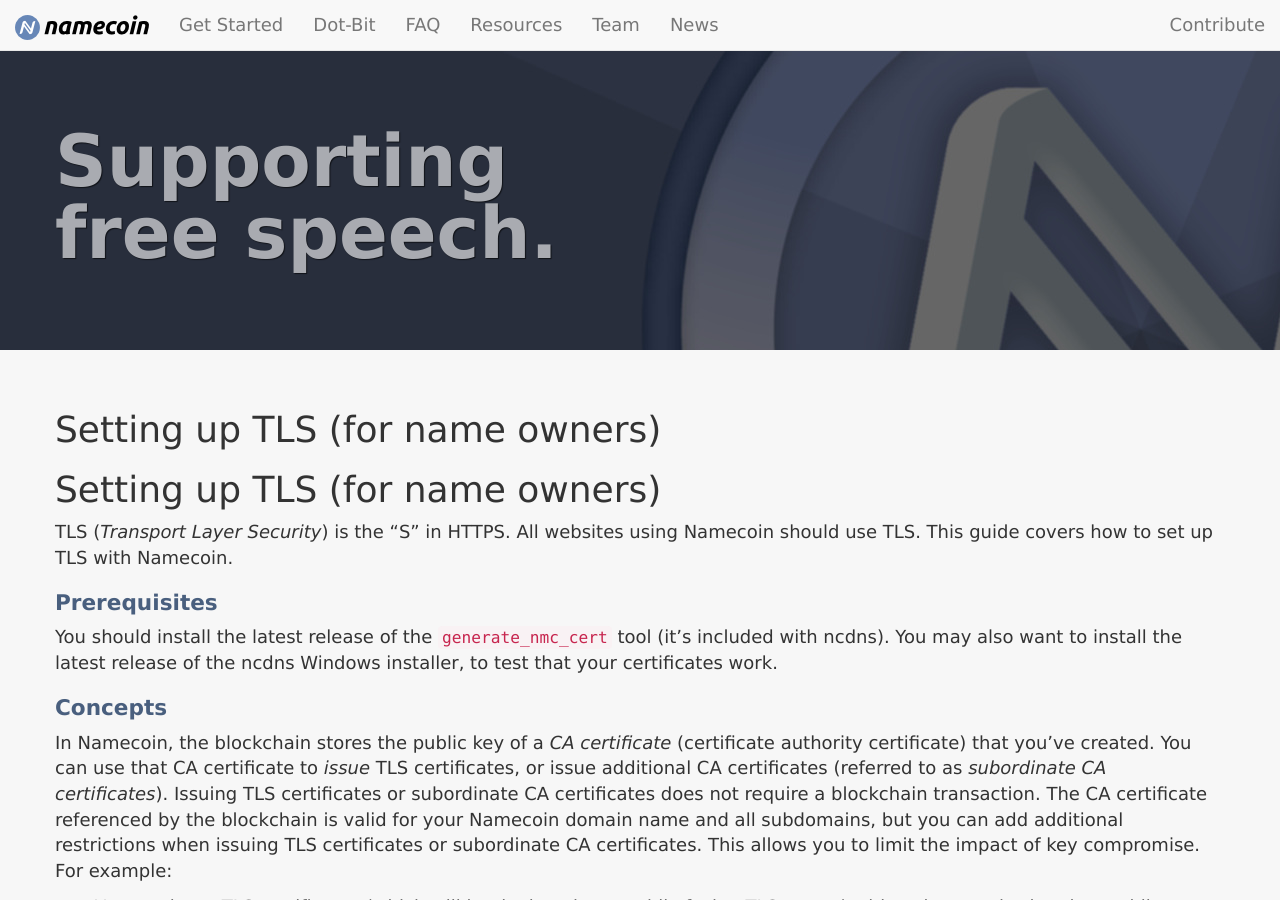
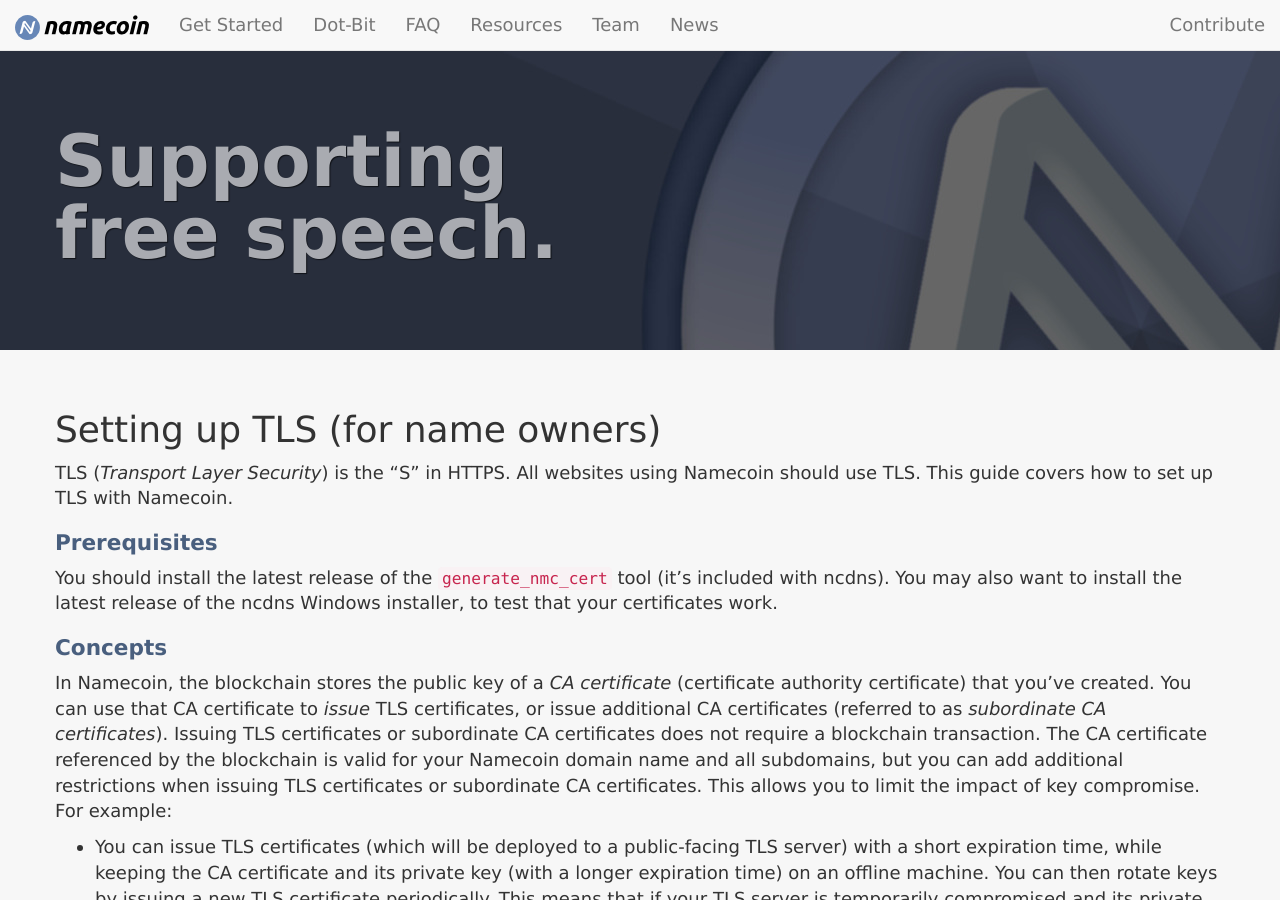
Before and after one commit to JeremyRand/namecoin.org, a Jekyll site: the page built from docs/name-owners/tls/index.md, in a window 1280 px wide and 900 px high. Built offline with Jekyll 4.4.1, drawn with Linux system fonts in a browser that asks for light colours.

Commit message:
Fix duplicated title

```diff
--- a/docs/name-owners/tls/index.md
+++ b/docs/name-owners/tls/index.md
@@ -4,8 +4,6 @@ title: Setting up TLS (for name owners)
 ---
 
 {::options parse_block_html="true" /}
-
-# Setting up TLS (for name owners)
 
 TLS (*Transport Layer Security*) is the "S" in HTTPS.  All websites using Namecoin should use TLS.  This guide covers how to set up TLS with Namecoin.
 
```
